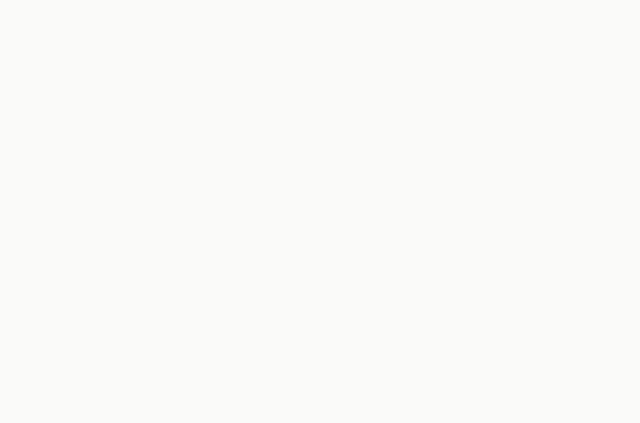
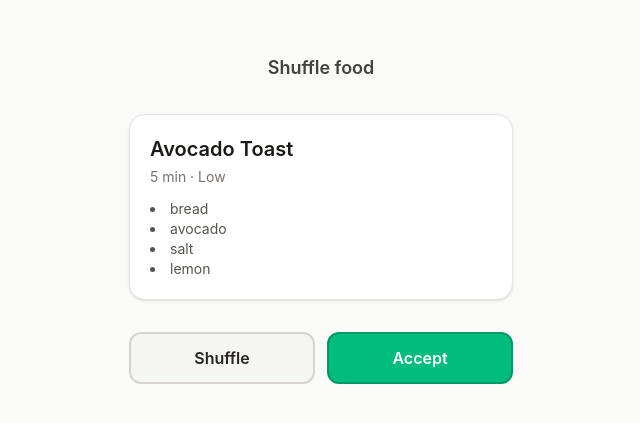
Before and after one commit to printlnalex/GoMacro, a React app in the folder frontend/: page /recommendation in a window 1280 px wide. Before the commit this address had no page. Shown: the part 181-604 px from the top of the page, without its empty margins (319-959 px from the left). Built offline with nearby package versions, Linux system fonts and the light colour scheme; the HTML template or start-up script is replaced by a standard one.

Commit message:
Shuffle feature on application (test data)

```diff
--- a/frontend/src/App.css
+++ b/frontend/src/App.css
@@ -40,3 +40,18 @@
 .read-the-docs {
   color: #888;
 }
+
+@keyframes recipe-card-in {
+  from {
+    opacity: 0;
+    transform: translateY(8px);
+  }
+  to {
+    opacity: 1;
+    transform: translateY(0);
+  }
+}
+
+.recipe-card-entering {
+  animation: recipe-card-in 0.25s ease-out;
+}
--- a/frontend/src/App.tsx
+++ b/frontend/src/App.tsx
@@ -1,5 +1,6 @@
 import { BrowserRouter, Routes, Route } from 'react-router-dom';
 import Index from './pages/Index';
+import Recommendation from './pages/Recommendation';
 import './App.css';
 
 function App() {
@@ -8,6 +9,7 @@ function App() {
       <div className="min-h-screen w-full max-w-xl mx-auto bg-background flex flex-col items-center">
         <Routes>
           <Route path="/" element={<Index />} />
+          <Route path="/recommendation" element={<Recommendation />} />
         </Routes>
       </div>
     </BrowserRouter>
--- a/frontend/src/components/EnergyButton.tsx
+++ b/frontend/src/components/EnergyButton.tsx
@@ -5,6 +5,7 @@ type EnergyButtonProps = {
   icon: LucideIcon;
   description?: string;
   variant?: 'low' | 'medium' | 'chef';
+  onClick?: () => void;
 };
 
 const variantStyles = {
@@ -13,10 +14,11 @@ const variantStyles = {
   chef: 'border-orange-200 bg-orange-50 text-orange-900 hover:bg-orange-100',
 };
 
-function EnergyButton({ label, icon: Icon, description, variant = 'medium' }: EnergyButtonProps) {
+function EnergyButton({ label, icon: Icon, description, variant = 'medium', onClick }: EnergyButtonProps) {
   return (
     <button
       type="button"
+      onClick={onClick}
       className={`flex w-full items-center gap-3 rounded-xl border-2 px-4 py-3 text-left transition-colors ${variantStyles[variant]}`}
     >
       <span className="flex h-10 w-10 shrink-0 items-center justify-center rounded-lg bg-white/80 text-current">
--- a/frontend/src/pages/Index.tsx
+++ b/frontend/src/pages/Index.tsx
@@ -1,7 +1,9 @@
 import { Flame, BatteryLow, BatteryMedium, ChefHat, User } from 'lucide-react';
+import { useNavigate } from 'react-router-dom';
 import EnergyButton from '../components/EnergyButton';
 
 function Index() {
+  const navigate = useNavigate();
   return (
     <main className="min-h-screen w-full max-w-xl mx-auto bg-background px-4 pb-8 pt-6 flex flex-col items-center">
       <header className="mb-6 flex w-full max-w-xl items-start justify-between gap-4">
@@ -37,18 +39,21 @@ function Index() {
           icon={BatteryLow}
           description="Need a boost"
           variant="low"
+          onClick={() => navigate('/recommendation')}
         />
         <EnergyButton
           label="Medium"
           icon={BatteryMedium}
           description="Steady and good"
           variant="medium"
+          onClick={() => navigate('/recommendation')}
         />
         <EnergyButton
           label="Chef Mode"
           icon={ChefHat}
           description="Ready to crush it"
           variant="chef"
+          onClick={() => navigate('/recommendation')}
         />
       </section>
     </main>
--- /dev/null
+++ b/frontend/src/pages/Recommendation.tsx
@@ -0,0 +1,80 @@
+import { useState, useCallback } from 'react';
+
+type Recipe = {
+  name: string;
+  prep_time: string;
+  energy_level: string;
+  ingredients: string[];
+};
+
+const MOCK_RECIPES: Recipe[] = [
+  {
+    name: 'Avocado Toast',
+    prep_time: '5 min',
+    energy_level: 'Low',
+    ingredients: ['bread', 'avocado', 'salt', 'lemon'],
+  },
+  {
+    name: 'Greek Salad',
+    prep_time: '15 min',
+    energy_level: 'Medium',
+    ingredients: ['cucumber', 'tomato', 'feta', 'olives', 'olive oil'],
+  },
+  {
+    name: 'Spicy Rice Bowl',
+    prep_time: '25 min',
+    energy_level: 'High',
+    ingredients: ['rice', 'black beans', 'salsa', 'lime', 'cilantro', 'jalapeño'],
+  },
+];
+
+function Recommendation() {
+  const [index, setIndex] = useState(0);
+  const recipe = MOCK_RECIPES[index];
+
+  const shuffle = useCallback(() => {
+    const others = MOCK_RECIPES.map((_, i) => i).filter((i) => i !== index);
+    const next = others[Math.floor(Math.random() * others.length)];
+    setIndex(next);
+  }, [index]);
+
+  const accept = useCallback(() => {
+    console.log('Accepted');
+  }, []);
+
+  return (
+    <main className="flex min-h-screen w-full max-w-xl flex-col items-center justify-center gap-8 px-4 py-8">
+      <h1 className="text-lg font-semibold text-stone-700">Shuffle food</h1>
+      <div key={index} className="recipe-card-entering w-full max-w-sm rounded-2xl border border-stone-200 bg-white p-5 shadow-sm">
+        <h2 className="text-xl font-semibold text-stone-900">{recipe.name}</h2>
+        <p className="mt-1 text-sm text-stone-500">
+          {recipe.prep_time} · {recipe.energy_level}
+        </p>
+        <ul className="mt-3 list-inside list-disc text-sm text-stone-600">
+          {recipe.ingredients.map((ing) => (
+            <li key={ing}>{ing}</li>
+          ))}
+        </ul>
+      </div>
+
+      <div className="flex w-full max-w-sm gap-3">
+        <button
+          type="button"
+          onClick={shuffle}
+          className="flex-1 rounded-xl border-2 border-stone-300 bg-stone-100 py-3 font-semibold text-stone-800 transition-colors hover:bg-stone-200"
+        >
+          Shuffle
+        </button>
+        <button
+          type="button"
+          onClick={accept}
+          className="flex-1 rounded-xl border-2 border-emerald-600 bg-emerald-500 py-3 font-semibold text-white transition-colors hover:bg-emerald-600"
+        >
+          Accept
+        </button>
+      </div>
+    </main>
+  );
+}
+
+export default Recommendation;
```
